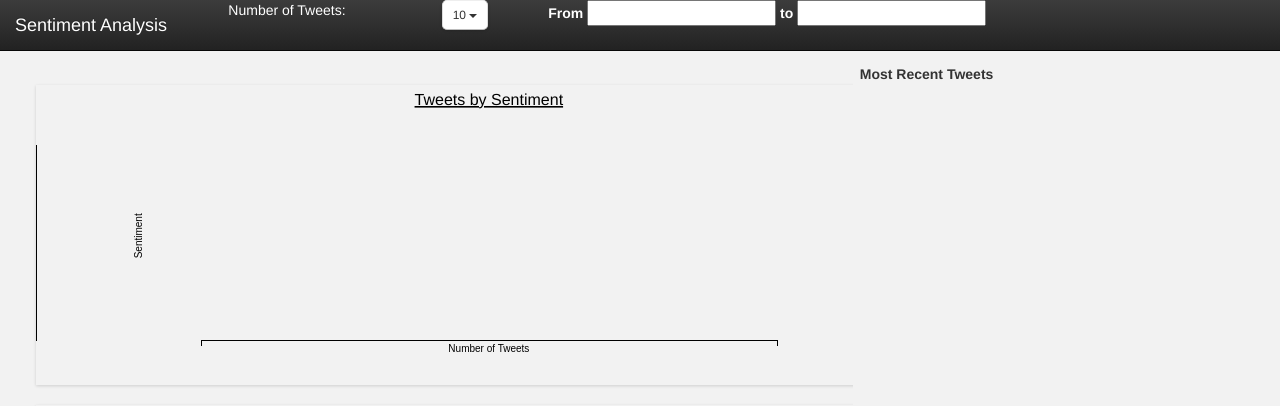
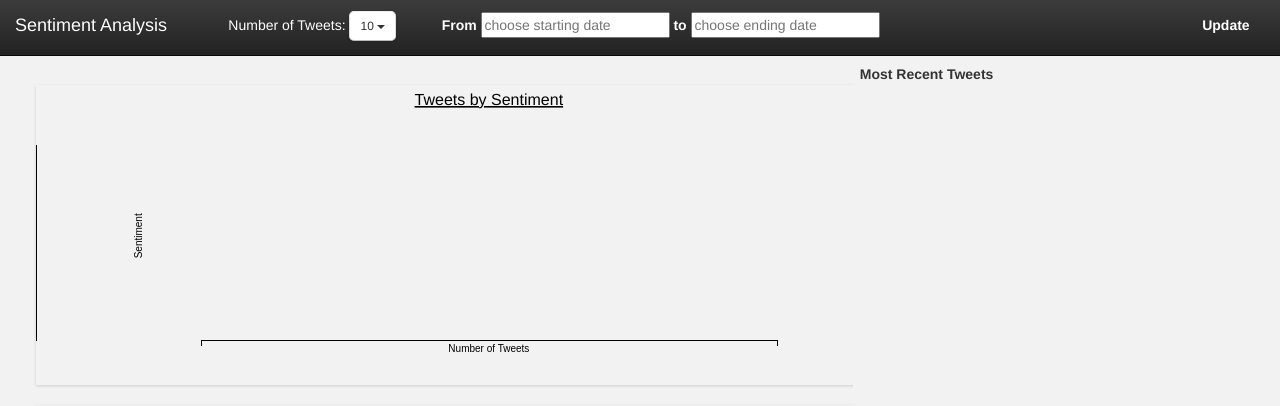
Before and after one commit to ajamal31/Twitter-Sentiment-Analysis, a Django app: page / in a window 1280 px wide. Shown: the top 406 px of the page. Run offline with Django 3.2, Linux system fonts and the light colour scheme; data that the repository does not hold is empty; some libraries are stand-ins or nearby versions.

Commit message:
formatting header

```diff
--- a/traffic_data/static/main.css
+++ b/traffic_data/static/main.css
@@ -1,3 +1,8 @@
+#flex {
+  display: flex;
+  flex-direction: row;
+}
+
 #date-slider {
     margin: 0 0 0 82vh;
     background-color: white;
@@ -9,6 +14,13 @@
 
 #date-range {
     color: white;
+}
+
+.num-tweet {
+    display: inline-block;
+    color: white;
+    padding-top: 1.5rem;
+    padding-bottom: 1.5rem;
 }
 
 #tweet_btn {
@@ -25,6 +37,28 @@
     color: white;
 }
 
-.datepicker {
+.date-picker {
     color: white;
 }
+
+label {
+    display: inline-block;
+    color:white;
+    padding-top: 1.5rem;
+    padding-bottom: 1.5rem;
+}
+
+#updated {
+    color: white;
+}
+
+
+#updated p {
+    margin:auto;
+    float: right;
+    padding: 20%;
+}
+
+#updated p:hover {
+    color:blue;
+}
--- a/traffic_data/templates/index.html
+++ b/traffic_data/templates/index.html
@@ -1,7 +1,7 @@
 <!DOCTYPE html>
 <meta charset="utf-8">
 <meta name='viewport' content='width=device-width, initial-scale=1.0, maximum-scale=1.0, user-scalable=no'/>
-<title>City of Edmonton</title>
+<title>Social Medai Analytic and Visualization: Visualzing traffic related tweets in Edmonton</title>
 
 <head>
 
@@ -46,19 +46,14 @@
 <body class="keen-dashboard" style="padding-top: 80px;">
 <div class="navbar navbar-inverse navbar-fixed-top" role="navigation">
     <div id="header-bar" class="container-fluid">
-        <div class="row">
+        <div class="row" id="flex">
             <div class="col-sm-2">
-                <a class="navbar-brand" href="./">
+                <a class="navbar-brand" href="./" >
                     Sentiment Analysis
                 </a>
             </div>
-            <div class="col-sm-2">
-                <a class="header-text">
-                    Number of Tweets:
-                </a>
-            </div>
-            <!--Number of tweets dropdown menu-->
-            <div class="col-sm-1 dropdown">
+            <div class="col-sm-2"><p1 class="num-tweet">Number of Tweets:</p1>
+
                 <button id="tweet_btn" class="btn btn-secondary btn-sm dropdown-toggle" type="button" data-toggle="dropdown" aria-haspopup="true" aria-expanded="false">
                     10
                     <i class="caret"></i>
@@ -70,11 +65,14 @@
                 </ul>
             </div>
             <!--Date picker text fields with calender-->
-            <div class="col-sm-7">
+            <div class="col-sm-7" >
                 <label class="datepicker" for="from">From</label>
-                <input type="text" id="from" name="from">
+                <input type="text" id="from" name="from" placeholder="choose starting date">
                 <label class="datepicker" for="to">to</label>
-                <input type="text" id="to" name="to">
+                <input type="text" id="to" name="to" placeholder="choose ending date">
+            </div>
+            <div class="col-sm-1" id="updated">
+                <p><b>Update</b></p>
             </div>
         </div>
     </div>
```
